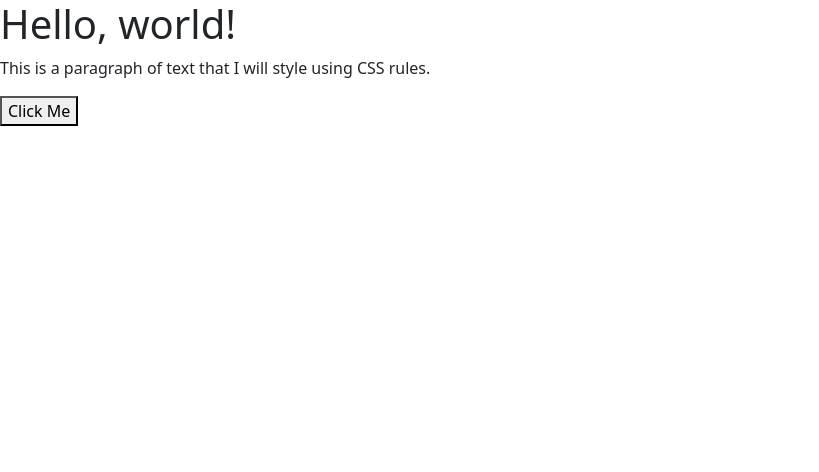
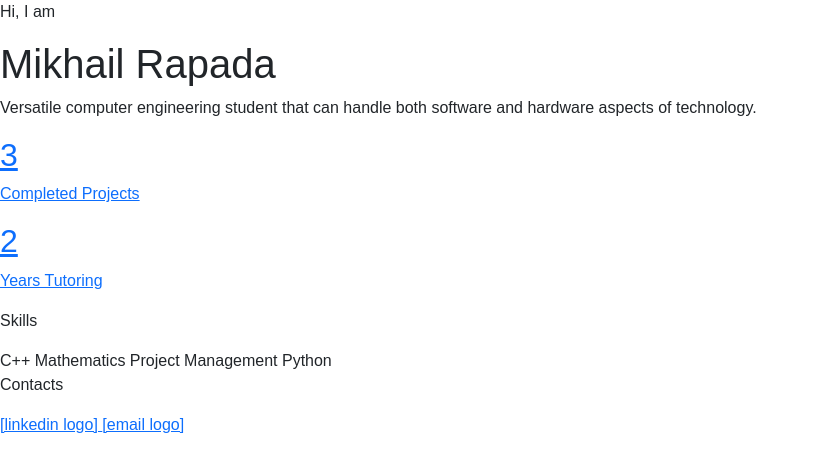
Before and after one commit to mikhail-rapada2007/Portfolio, a Django app: page / in a window 1280 px wide. Shown: the top 472 px of the page, without its empty margins (0-819 px from the left). Run offline with Django 4.2, Linux system fonts and the light colour scheme.

Commit message:
Finished Portfolio Skeleton (No CSS)

```diff
--- a/Portfolio/Portfolio/urls.py
+++ b/Portfolio/Portfolio/urls.py
@@ -16,9 +16,11 @@ Including another URLconf
 """
 from django.contrib import admin
 from django.urls import path
-from .views import home
+from .views import home, projects, tutoring
 
 urlpatterns = [
     path('admin/', admin.site.urls),
-    path('', home, name='home')
+    path('', home, name='home'),
+    path('projects/', projects, name='projects'),
+    path('tutoring/', tutoring, name='tutoring')
 ]
--- a/Portfolio/Portfolio/views.py
+++ b/Portfolio/Portfolio/views.py
@@ -2,3 +2,9 @@ from django.shortcuts import render
 
 def home(request):
     return render(request, 'home.html')
+
+def projects(request):
+    return render(request, 'projects.html')
+
+def tutoring(request):
+    return render(request, 'tutoring.html')
--- a/Portfolio/templates/home.html
+++ b/Portfolio/templates/home.html
@@ -5,18 +5,65 @@
     <meta name="viewport" content="width=device-width, initial-scale=1">
     <title>Bootstrap demo</title>
     <link href="https://cdn.jsdelivr.net/npm/bootstrap@5.3.8/dist/css/bootstrap.min.css" rel="stylesheet" integrity="sha384-sRIl4kxILFvY47J16cr9ZwB07vP4J8+LH7qKQnuqkuIAvNWLzeN8tE5YBujZqJLB" crossorigin="anonymous">
+    <link rel="stylesheet" href="./style.css">
   </head>
 
+  <body>
+      <main class="portfolio-container">
 
-  <body>
-    <header>
-    <h1>Hello, world!</h1>
-    </header>
+        <section class="left-side">
+          <p class="greeting">Hi, I am</p>
+          <h1 class="name">
+            <span class="first-name">Mikhail</span>
+            <span class="last-name">Rapada</span>
+          </h1>
 
-  <main>
-        <p>This is a paragraph of text that I will style using CSS rules.</p>
-        <button class="cta-button">Click Me</button>
-  </main>
+          <div class="description-container">
+            <p class="description">
+              Versatile computer engineering student that can handle both software and hardware aspects of technology.
+            </p>
+          </div>
+      </section>
+
+
+        <section class="right-side">
+          <div class ="top-boxes">
+            <a href="projects.html" class="box">
+              <h2>3</h2>
+              <p class="project-box-description">Completed Projects</p>
+            </a>
+
+            <a href="tutoring.html" class="box">
+              <h2>2</h2>
+              <p class="tutor-box-description">Years Tutoring</p>
+            </a>
+            <section class="middle-box">
+              <p class="skills-box">Skills</p>
+                <span class="skills">C++</span>
+                <span class="skills">Mathematics</span>
+                <span class="skills">Project Management</span>
+                <span class="skills">Python</span>
+
+            <section class="bottom-box">
+              <p class="contact-box">Contacts</p>
+              <div class="contact-links">
+                <a href="https://www.linkedin.com/in/mprapada/" target="_blank" class="contact-item">
+                  <span class="icon-placeholder">[linkedin logo] </span>
+                </a>
+                <a href="mailto:mprapada@student.hau.edu.ph" class="contact-item">
+                  <span class="icon-placeholder">[email logo] </span>
+                </a>
+              </div>
+            </section>
+          </div>
+        </section>
+        </section>
+
+
+
+
+
+      </main>
 
     <script src="https://cdn.jsdelivr.net/npm/bootstrap@5.3.8/dist/js/bootstrap.bundle.min.js" integrity="sha384-FKyoEForCGlyvwx9Hj09JcYn3nv7wiPVlz7YYwJrWVcXK/BmnVDxM+D2scQbITxI" crossorigin="anonymous"></script>
   </body>
--- a/Portfolio/templates/style.css
+++ b/Portfolio/templates/style.css
@@ -0,0 +1,8 @@
+*{
+    padding: 0;
+    margin: 0;
+    box-sizing: border-box;
+    font-family: 'Poppins', sans-serif;
+
+
+}
```
Also changed, not shown: Portfolio/templates/projects.html (added, +57 -0 lines), Portfolio/templates/tutoring.html (added, +32 -0 lines).
